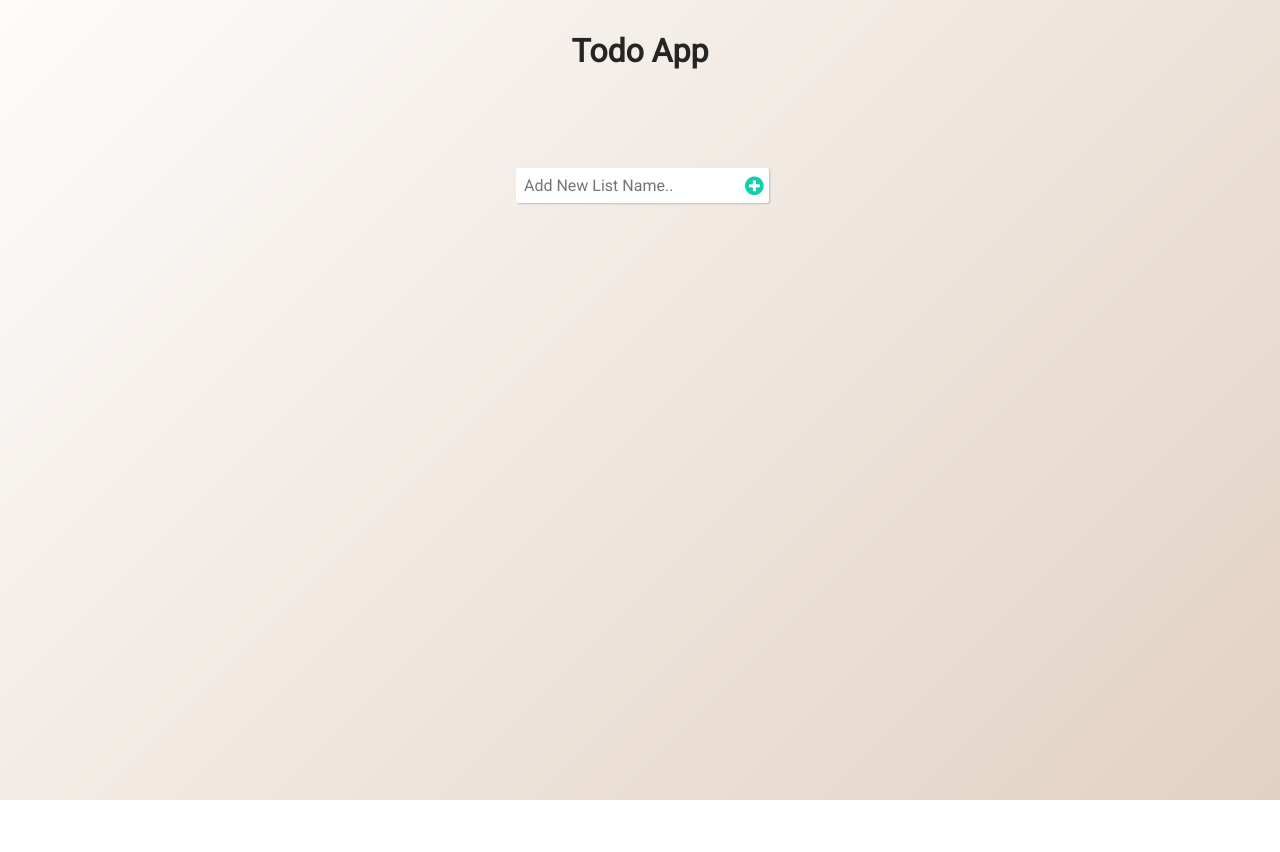
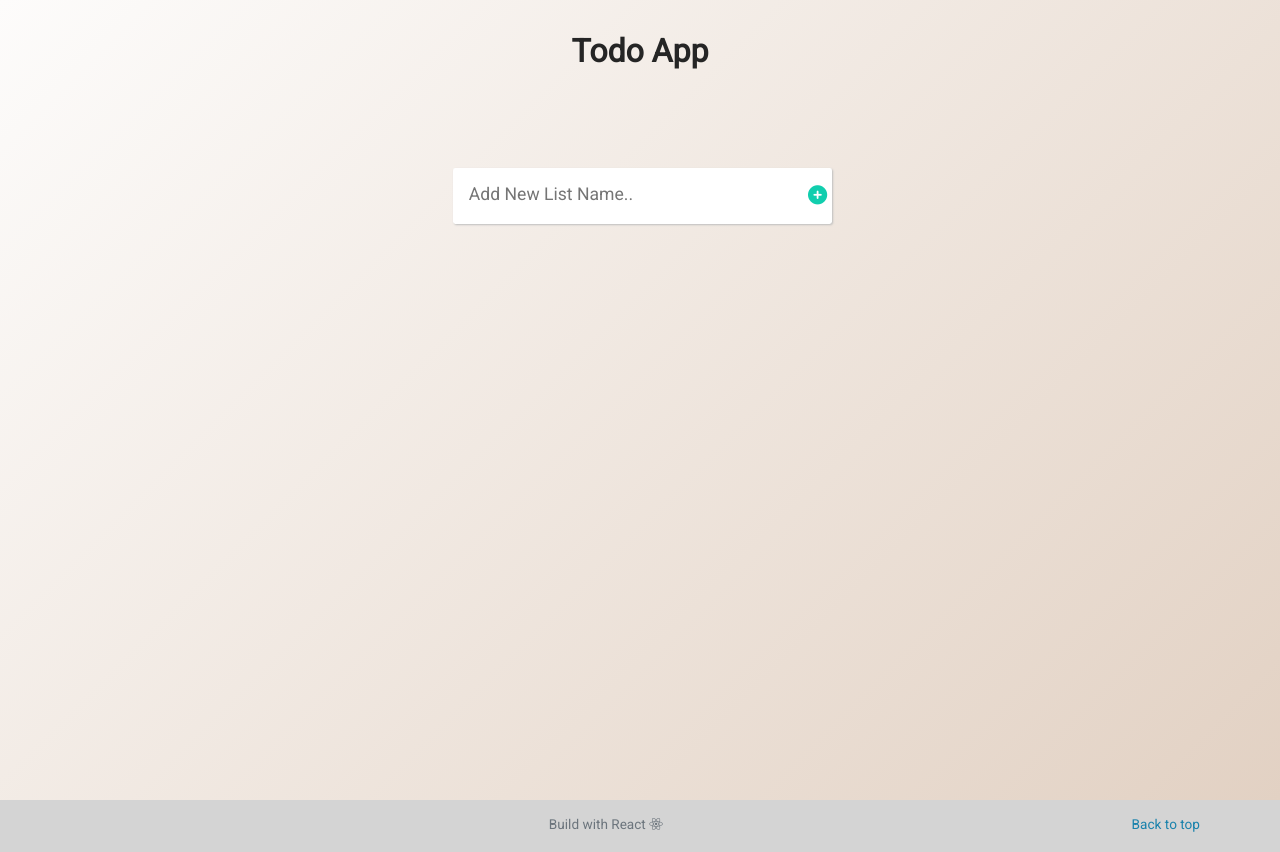
Before and after one commit to sheryl31/Todo-React-App, a React (Create React App) app: page / in a window 1280 px wide. Before the commit the page ends 800 px from the top, so only its background shows below. Built offline with nearby package versions, Linux system fonts and the light colour scheme.

Commit message:
making some adjustments

```diff
--- a/public/index.html
+++ b/public/index.html
@@ -9,14 +9,20 @@
       name="description"
       content="Web site created using create-react-app"
     />
-    <link href="https://fonts.googleapis.com/css?family=Roboto" rel="stylesheet">
-    <link href="https://fonts.googleapis.com/css2?family=Nobile:wght@500&display=swap" rel="stylesheet">
     <link
+      href="https://fonts.googleapis.com/css?family=Roboto"
+      rel="stylesheet"
+    />
+    <link
+      href="https://fonts.googleapis.com/css2?family=Nobile:wght@500&display=swap"
+      rel="stylesheet"
+    />
+    <!--     <link
     rel="stylesheet"
     href="https://cdnjs.cloudflare.com/ajax/libs/font-awesome/5.12.1/css/all.min.css"
     integrity="sha256-mmgLkCYLUQbXn0B1SRqzHar6dCnv9oZFPEC1g1cwlkk="
     crossorigin="anonymous"
-  />
+  /> -->
     <link rel="apple-touch-icon" href="%PUBLIC_URL%/logo192.png" />
     <!--
       manifest.json provides metadata used when your web app is installed on a
@@ -32,7 +38,7 @@
       work correctly both with client-side routing and a non-root public URL.
       Learn how to configure a non-root public URL by running `npm run build`.
     -->
-    <title>React App</title>
+    <title>Todo App</title>
   </head>
   <body>
     <noscript>You need to enable JavaScript to run this app.</noscript>
@@ -47,5 +53,19 @@
       To begin the development, run `npm start` or `yarn start`.
       To create a production bundle, use `npm run build` or `yarn build`.
     -->
+
+    <footer>
+      <div class="container">
+        <p class="float-right">
+          <a href="#">Back to top</a>
+        </p>
+        <p class="text-center">Build with React <i class="fab fa-react"></i></p>
+      </div>
+    </footer>
+
+    <script
+      src="https://kit.fontawesome.com/022e2ee1e6.js"
+      crossorigin="anonymous"
+    ></script>
   </body>
 </html>
--- a/src/App.css
+++ b/src/App.css
@@ -4,12 +4,14 @@
   box-sizing: border-box;
 }
 body {
-  /* background-repeat: no-repeat; */
   color: rgb(37, 37, 37);
   height: 100%;
   width: 100%;
   font-family: "Roboto", sans-serif;
   justify-content: center;
+}
+html {
+  height: 100%;
 }
 header {
   min-height: 20vh;
@@ -87,7 +89,6 @@ input[type="text"] {
 }
 
 .fa-pencil-alt {
-  /* outline: solid rgb(0, 0, 0) thin; */
   border-radius: 1rem;
   padding: 0.3rem;
   box-shadow: 0 0 3px rgb(150, 147, 147);
@@ -171,14 +172,6 @@ input[type="text"] {
   opacity: 0.5;
 }
 
-.modal {
-  /*position: fixed;*/
-  z-index: 2;
-  width: 100%;
-  height: 100%;
-  background-color: rgba(0, 0, 0, 0.25);
-}
-
 .popup_content {
   background-color: rgb(250, 250, 250);
   position: absolute;
@@ -200,7 +193,7 @@ input[type="text"] {
 }
 
 .close:hover {
-  color: rgb(252, 220, 148);
+  color: rgb(226, 73, 73);
   cursor: pointer;
 }
 
@@ -211,13 +204,13 @@ input[type="text"] {
 
 .formatLists-todo-container {
   background-color: rgb(250, 250, 250);
-  /* padding: 1rem; */
   margin-bottom: 1rem;
   border-radius: 0.15rem;
   box-shadow: 1px 1px 8px rgb(190, 190, 190);
   width: 50vh;
 }
-.format-list-container {
+.format-list-container,
+.hide-window {
   padding: 2rem 4rem 1rem 4rem;
   display: flex;
   flex-wrap: wrap;
@@ -226,21 +219,14 @@ input[type="text"] {
 }
 
 .hide-window {
-  /* display: none; */
-  padding: 1rem;
-  display: flex;
-  flex-wrap: wrap;
-  scroll-behavior: smooth;
-  justify-content: space-evenly;
   pointer-events: none;
-  filter: blur(2px);
+  filter: blur(5px);
 }
 
 .title-todolist {
   padding: 1rem 0.6rem 0.6rem 0.6rem;
   text-align: center;
   font-family: "Nobile", sans-serif;
-  /* margin-bottom: 1rem; */
 }
 
 .inner-container {
--- a/src/components/AddListForm.js
+++ b/src/components/AddListForm.js
@@ -1,4 +1,6 @@
 import React, { useState } from "react";
+
+import styles from "./AddListForm.module.css";
 
 const AddListForm = ({ formatLists, setFormatLists, togglePop }) => {
   const [inputText, setInputText] = useState("");
@@ -23,7 +25,7 @@ const AddListForm = ({ formatLists, setFormatLists, togglePop }) => {
         value={inputText}
         onChange={inputTextHandler}
         type="text"
-        className="form_todo_list"
+        className={styles.form_todo_list}
         placeholder="Add New List Name.."
         id="name"
       />
--- a/src/components/AddListForm.module.css
+++ b/src/components/AddListForm.module.css
@@ -6,37 +6,20 @@ form {
 }
 
 .form_todo_list {
+  min-width: 30%;
   font-family: "Roboto", sans-serif;
   color: #333;
-  font-size: 1rem;
+  font-size: 1.1rem;
   padding: 1rem 1rem;
-  border-radius: 0.2rem;
+  border-radius: 0.15rem;
   background-color: rgb(255, 255, 255);
   border: none;
+  transition: all 0.3s;
   border-bottom: 0.3rem solid transparent;
-  transition: all 0.3s;
+  outline-color: rgb(252, 220, 148);
+  box-shadow: 1px 1px 2px rgb(190, 190, 190);
 }
 
-.form_button:focus,
 .form_todo_list:focus {
-  outline: none;
+  outline-color: rgb(17, 206, 174);
 }
-
-.form_button {
-  font-family: "Roboto", sans-serif;
-  padding: 1rem 1rem;
-  border-radius: 0.2rem;
-  font-size: 1rem;
-  margin-left: -1rem;
-  border: none;
-  background-color: rgb(255, 255, 255);
-  color: rgb(137, 206, 194);
-  border-bottom: 0.3rem solid transparent;
-  transition: all 0.3s ease;
-  cursor: pointer;
-}
-
-.form_button:hover {
-  background: rgb(144, 238, 202);
-  color: white;
-}
--- a/src/components/Popup.js
+++ b/src/components/Popup.js
@@ -16,7 +16,6 @@ const Popup = ({
   const handleClick = () => {
     togglePop();
     deleteEmpty();
-    console.log("handleClick");
   };
 
   // scroll to top of page
@@ -25,7 +24,6 @@ const Popup = ({
   }, []);
 
   return (
-    <div className="modal">
     <div className="popup_content">
       <span className="close" onClick={handleClick}>
         &times;
@@ -46,7 +44,6 @@ const Popup = ({
         </div>
       </div>
     </div>
-    </div>
   );
 };
 
--- a/src/components/Todo.js
+++ b/src/components/Todo.js
@@ -1,9 +1,9 @@
-import React, { useCallback } from "react";
+import React from "react";
 
 const Todo = ({ todos, setTodos, todo }) => {
-  const deleteHandler = useCallback(() => {
+  const deleteHandler = () => {
     setTodos(todos.filter((el) => el.id !== todo.id));
-  });
+  };
 
   const completeHandler = () => {
     setTodos(
@@ -21,7 +21,10 @@ const Todo = ({ todos, setTodos, todo }) => {
 
   return (
     <div className="todo">
-      <li className={`todo-item ${todo.completed ? "completed" : ""}`}>
+      <li
+        key={todo.id}
+        className={`todo-item ${todo.completed ? "completed" : ""}`}
+      >
         {todo.text}
       </li>
       <button onClick={completeHandler} className="complete-btn">
--- a/src/components/TodoList.js
+++ b/src/components/TodoList.js
@@ -41,7 +41,6 @@ const TodoList = ({
   useEffect(() => {
     if (formatTodo) {
       setActiveID(formatTodo.id);
-      //setInputText(formatTodo.text);
     }
   }, [todoContainerToggle]);
 
@@ -71,7 +70,7 @@ const TodoList = ({
           if (formatTodo && !todoContainerToggle) clickHandler(formatTodo.id);
         }}
       >
-        <ul className="todo-list">
+        <ul className="todo-list" key={formatTodo.id}>
           {todos.map((todo) => (
             <Todo key={todo.id} todos={todos} setTodos={setTodos} todo={todo} />
           ))}
--- a/src/index.css
+++ b/src/index.css
@@ -1,13 +1,50 @@
 body {
   margin: 0;
-  font-family: -apple-system, BlinkMacSystemFont, 'Segoe UI', 'Roboto', 'Oxygen',
-    'Ubuntu', 'Cantarell', 'Fira Sans', 'Droid Sans', 'Helvetica Neue',
+  font-family: -apple-system, BlinkMacSystemFont, "Segoe UI", "Roboto", "Oxygen",
+    "Ubuntu", "Cantarell", "Fira Sans", "Droid Sans", "Helvetica Neue",
     sans-serif;
   -webkit-font-smoothing: antialiased;
   -moz-osx-font-smoothing: grayscale;
 }
 
 code {
-  font-family: source-code-pro, Menlo, Monaco, Consolas, 'Courier New',
+  font-family: source-code-pro, Menlo, Monaco, Consolas, "Courier New",
     monospace;
 }
+
+footer {
+  padding-top: 1rem;
+  padding-bottom: 1rem;
+  color: #6c757d !important;
+  background: rgb(212, 212, 212) !important;
+  margin: auto;
+  position: relative;
+  font-size: 0.85rem;
+}
+
+footer p {
+  margin-bottom: 0.25rem;
+}
+
+.float-right {
+  float: right !important;
+}
+
+.container {
+  width: 100%;
+  padding-right: 5rem;
+  padding-left: 5rem;
+  margin: auto;
+}
+
+.text-center {
+  text-align: center !important;
+}
+
+a {
+  text-decoration: none;
+  color: rgb(25, 130, 172);
+}
+a:hover {
+  color: rgb(35, 176, 231);
+}
```
Also changed, not shown: src/App.js (+16 -42 lines), public/manifest.json. Lines whose indentation alone changed are shown as unchanged.
